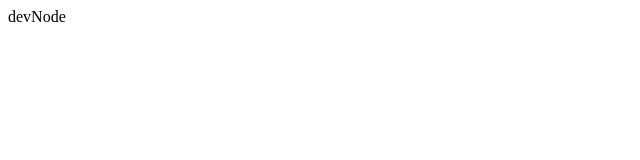
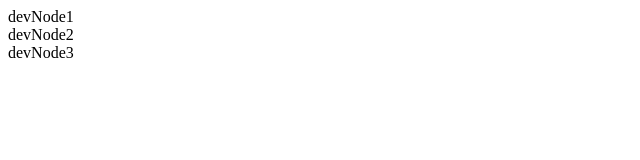
Before and after one commit to yolisses0/nodes-editor, a SvelteKit app: page / in a window 1280 px wide. Shown: the top 160 px of the page, without its empty margins (0-640 px from the left). Built offline with nearby package versions, Linux system fonts and the light colour scheme.

Commit message:
Create NodeList

```diff
--- /dev/null
+++ b/src/lib/NodeList.svelte
@@ -0,0 +1,16 @@
+<script lang="ts">
+	import type { Node } from './Node.js';
+	import NodeItem from './NodeItem.svelte';
+
+	interface Props {
+		nodes: Node[];
+	}
+
+	const { nodes }: Props = $props();
+</script>
+
+<div>
+	{#each nodes as node (node.id)}
+		<NodeItem {node} />
+	{/each}
+</div>
--- a/src/routes/+page.svelte
+++ b/src/routes/+page.svelte
@@ -1,6 +1,6 @@
 <script lang="ts">
-	import NodeItem from '$lib/NodeItem.svelte';
-	import { devNode } from './devNode.js';
+	import NodeList from '$lib/NodeList.svelte';
+	import { devNodes } from './devNodes.js';
 </script>
 
-<NodeItem node={devNode} />
+<NodeList nodes={devNodes} />
--- a/src/routes/devNode.ts
+++ /dev/null
@@ -1,5 +0,0 @@
-import type { Node } from '../lib/Node.js';
-
-export const devNode: Node = {
-	id: 'devNode'
-};
--- /dev/null
+++ b/src/routes/devNodes.ts
@@ -0,0 +1,3 @@
+import type { Node } from '../lib/Node.js';
+
+export const devNodes: Node[] = [{ id: 'devNode1' }, { id: 'devNode2' }, { id: 'devNode3' }];
```
Also changed, not shown: 1 other file (tests, documents, lock files or other folders).
